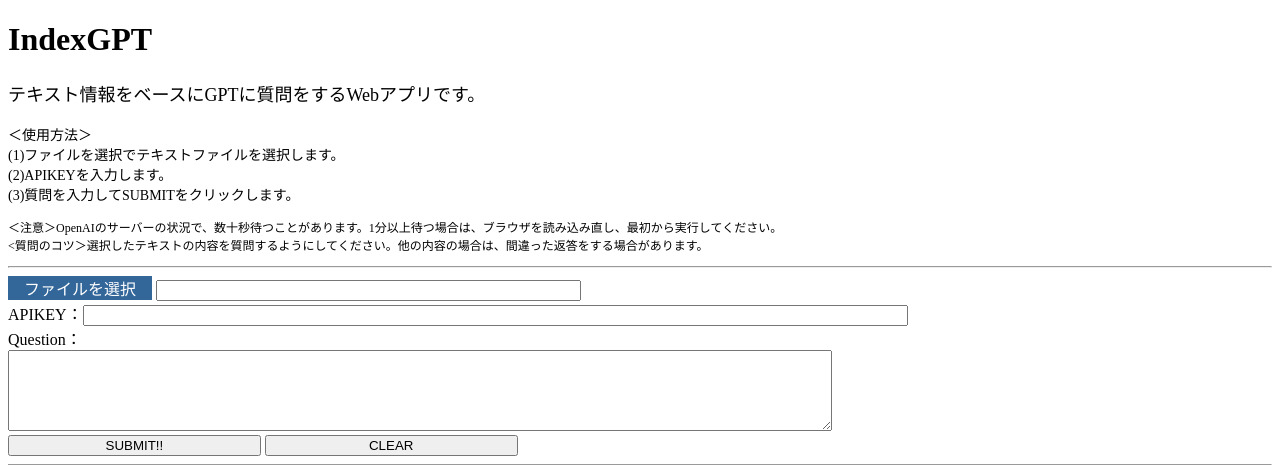
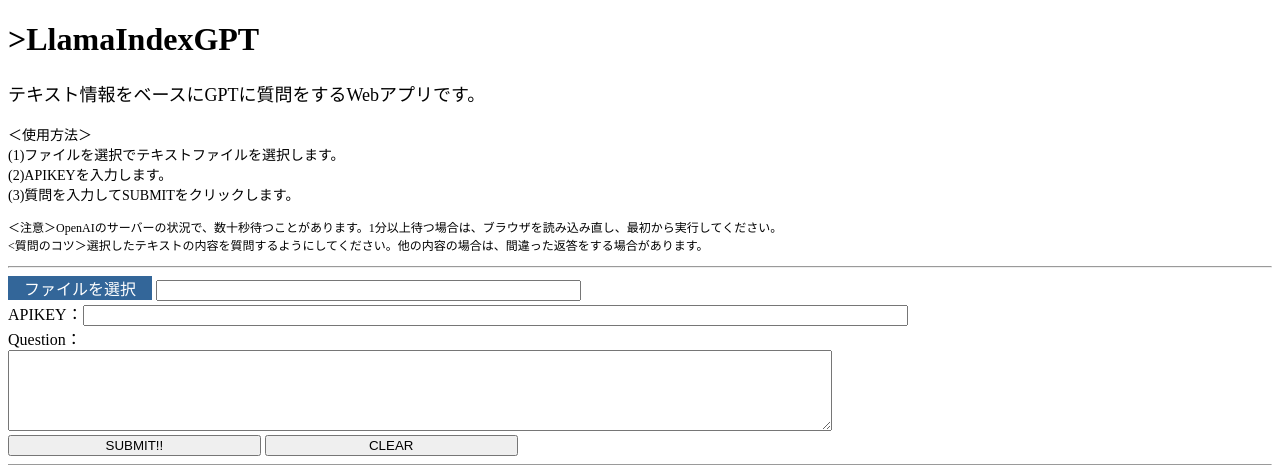
Before and after one commit to ochiainobuto/llmaindex, a Flask app: page / in a window 1280 px wide. Shown: the top 465 px of the page. Run offline with Flask 2, Linux system fonts and the light colour scheme.

Commit message:
Update index.html

```diff
--- a/templates/index.html
+++ b/templates/index.html
@@ -65,7 +65,7 @@
 
 <div id="title">
 	<h1>
-		IndexGPT
+		>LlamaIndexGPT
 	</h1>
 	<p class="subtitle">テキスト情報をベースにGPTに質問をするWebアプリです。</p>
 	<p class="text">＜使用方法＞<br>
```
